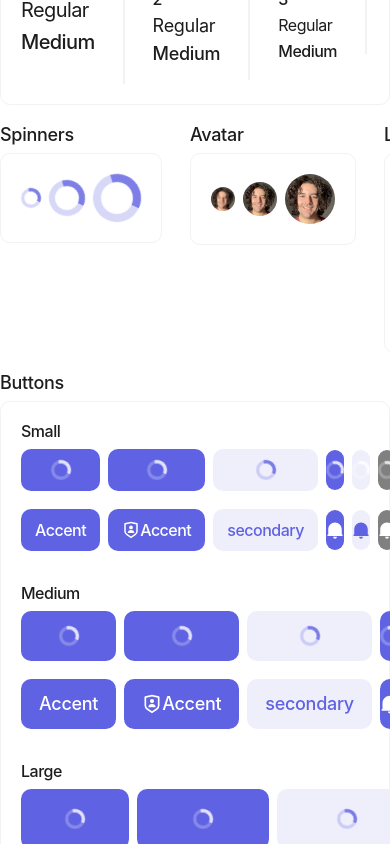
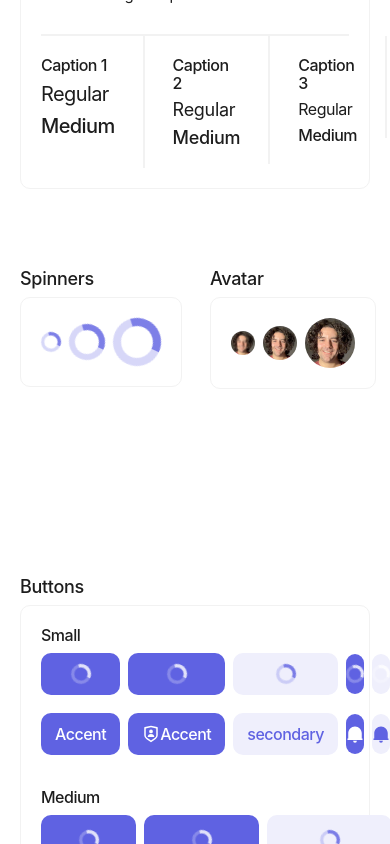
Before and after one commit to mirkobozzetto/NextJS-SandBox, a Next.js app in the folder front-end/: page / in a window 390 px wide. Shown: the part 3180-4024 px from the top of the page. Built offline with nearby package versions, Linux system fonts and the light colour scheme.

Commit message:
Navigation.tsx

```diff
--- a/front-end/src/pages/index.tsx
+++ b/front-end/src/pages/index.tsx
@@ -12,13 +12,9 @@ import { RiShieldUserLine, RiNotification2Fill } from "react-icons/ri";
 export default function DesignSystem() {
   return (
     <>
-      <Seo
-        title="Design System"
-        description="Design system of the coders monkeys application"
-      />
+      <Seo title="Coders Monkeys" description="description" />
       {/* <Layout> */}
-      <Container className="py-10 space-y-5">
-        <>
+      <Container className="py-10 space-y-20">
         {/* Typography */}
         <div className="space-y-2">
           <Typography variant="caption2" weight="medium">
@@ -98,9 +94,9 @@ export default function DesignSystem() {
                 Body lg
               </Typography>
               <Typography variant="body-lg">
-                  When I was 5 years old, my mother always told me that
-                  happiness was the key to life. When I went to school, they
-                  asked me what I wanted to be when I grew up.
+                When I was 5 years old, my mother always told me that happiness
+                was the key to life. When I went to school, they asked me what I
+                wanted to be when I grew up.
               </Typography>
             </div>
 
@@ -109,9 +105,9 @@ export default function DesignSystem() {
                 Body base
               </Typography>
               <Typography variant="body-base">
-                  When I was 5 years old, my mother always told me that
-                  happiness was the key to life. When I went to school, they
-                  asked me what I wanted to be when I grew up.
+                When I was 5 years old, my mother always told me that happiness
+                was the key to life. When I went to school, they asked me what I
+                wanted to be when I grew up.
               </Typography>
             </div>
 
@@ -120,9 +116,9 @@ export default function DesignSystem() {
                 Body sm
               </Typography>
               <Typography variant="body-sm">
-                  When I was 5 years old, my mother always told me that
-                  happiness was the key to life. When I went to school, they
-                  asked me what I wanted to be when I grew up. I wrote down.
+                When I was 5 years old, my mother always told me that happiness
+                was the key to life. When I went to school, they asked me what I
+                wanted to be when I grew up. I wrote down.
               </Typography>
             </div>
 
@@ -516,7 +512,6 @@ export default function DesignSystem() {
             </div>
           </div>
         </div>
-        </>
       </Container>
       {/* </Layout> */}
     </>
--- a/front-end/src/ui/component/container/Container.tsx
+++ b/front-end/src/ui/component/container/Container.tsx
@@ -1,8 +1,14 @@
+import clsx from "clsx";
+
 interface Props {
   children: React.ReactNode;
   className?: string;
 }
 
 export const Container = ({ children, className }: Props) => {
-  return <div className="max-w-6xl py-10 mx-auto space-y-5">{children}</div>;
+  return (
+    <div className={clsx(className, "w-full max-w-7xl mx-auto px-5 lg:px-10")}>
+      {children}
+    </div>
+  );
 };
--- /dev/null
+++ b/front-end/src/ui/component/navigation/Navigation.tsx
@@ -0,0 +1,29 @@
+import { Container } from "@/ui/component/container/Container";
+
+import { Logo } from "@/ui/design-system/logo/Logo";
+import { Typography } from "@/ui/design-system/typography/Typography";
+
+interface Props {
+  // children: React.ReactNode;
+}
+
+export const Navigation = ({}: Props) => {
+  return (
+    <div className="border-b-2 border-gray-400">
+      <Container className="">
+        <div>
+          <Logo size="small" />
+          <div className="">
+            <div className="text-gray font-extrabold text-[24px]">
+              Coders Monkeys
+            </div>
+            <Typography variant="caption4" component="span" theme="gray">
+              Trouve l'inspiration & reçois des feedbacks !
+            </Typography>
+          </div>
+        </div>
+        <div></div>
+      </Container>
+    </div>
+  );
+};
```
Lines whose indentation alone changed are shown as unchanged.
